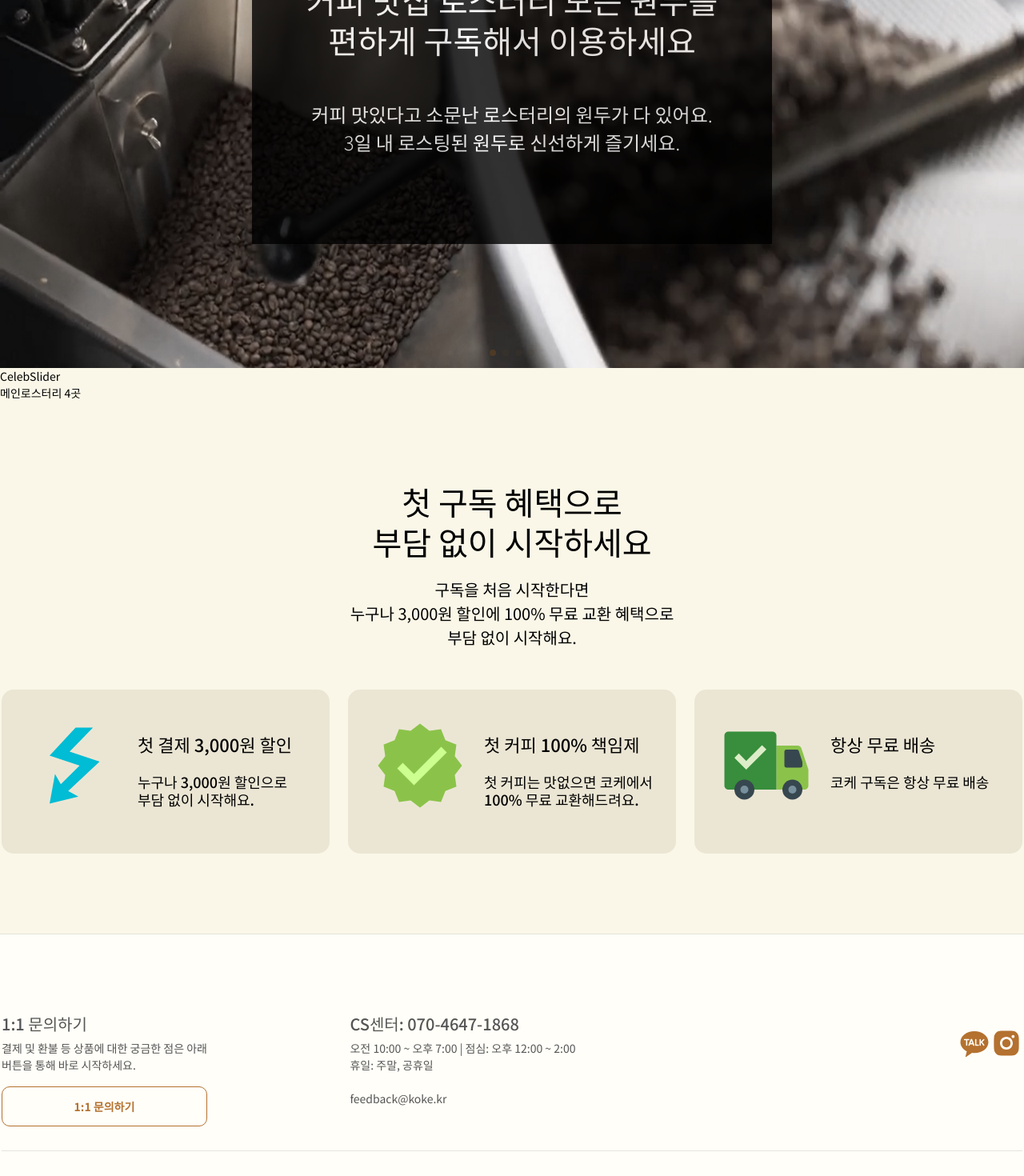
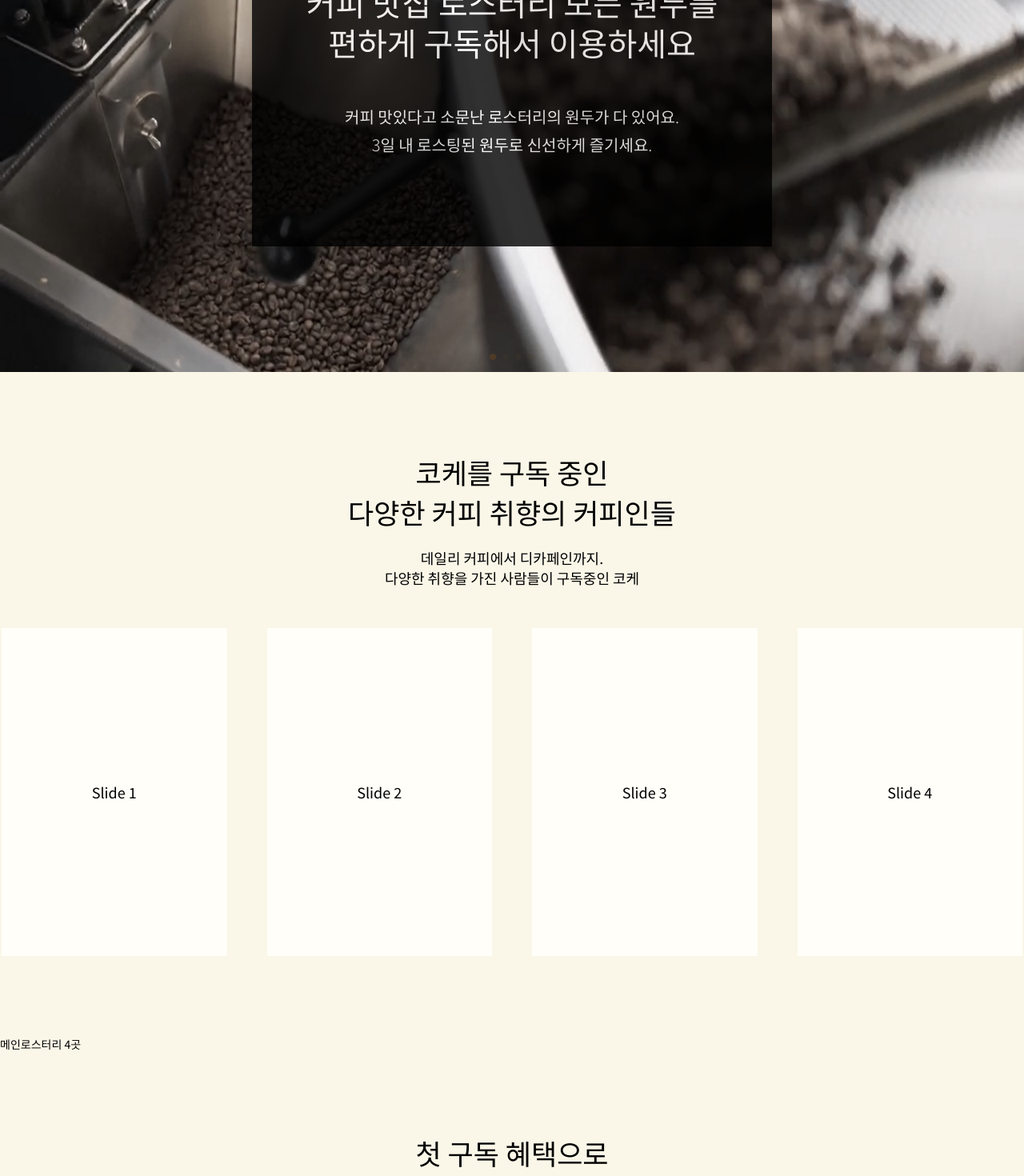
Before and after one commit to Team-KKOL/KOKE_Frontend, a React (Create React App) app: page / in a window 1280 px wide. Shown: the part 320-1790 px from the top of the page at 80% size. Built offline with nearby package versions, Linux system fonts and the light colour scheme; no server answers.

Commit message:
MainTitle 컴포넌트 생성

```diff
--- a/src/components/CelebSlider.jsx
+++ b/src/components/CelebSlider.jsx
@@ -1,11 +1,59 @@
-import React, { useEffect } from 'react'
+import React, { useEffect, useRef, useState } from "react";
+// Import Swiper React components
+import { Swiper, SwiperSlide } from "swiper/react";
+
+// Import Swiper styles
+// import "swiper/css";
+// import "swiper/css/pagination";
+
+import "./CelebSlider.modul.css";
+
+// import required modules
+import { Pagination } from "swiper";
+import { MainTitle, SubTitle } from "./MainTitle";
 
 export default function CelebSlider() {
+  return (
+    <>
+      <div className="titleBox">
+        <MainTitle Mtext={["코케를 구독 중인", <br />, "다양한 커피 취향의 커피인들"]} />
+        <SubTitle Stext={["데일리 커피에서 디카페인까지.", <br />, "다양한 취향을 가진 사람들이 구독중인 코케"]} />
+      </div>
 
-
-
-
-  return (
-    <div>CelebSlider</div>
-  )
+      <Swiper
+        slidesPerView={1}
+        spaceBetween={10}
+        pagination={{
+          clickable: true,
+        }}
+        breakpoints={{
+          "@0.00": {
+            slidesPerView: 1,
+            spaceBetween: 10,
+          },
+          "@0.75": {
+            slidesPerView: 2,
+            spaceBetween: 20,
+          },
+          "@1.00": {
+            slidesPerView: 3,
+            spaceBetween: 40,
+          },
+          "@1.50": {
+            slidesPerView: 4,
+            spaceBetween: 50,
+          },
+        }}
+        modules={[Pagination]}
+        className="mySwiper_celeb"
+      >
+        <SwiperSlide className="slideBolck">Slide 1</SwiperSlide>
+        <SwiperSlide className="slideBolck">Slide 2</SwiperSlide>
+        <SwiperSlide className="slideBolck">Slide 3</SwiperSlide>
+        <SwiperSlide className="slideBolck">Slide 4</SwiperSlide>
+        <SwiperSlide className="slideBolck">Slide 5</SwiperSlide>
+        <SwiperSlide className="slideBolck">Slide 6</SwiperSlide>
+      </Swiper>
+    </>
+  );
 }
--- /dev/null
+++ b/src/components/CelebSlider.modul.css
@@ -0,0 +1,63 @@
+/* #app { height: 100% } */
+/* html,
+body {
+  position: relative;
+  height: 100%;
+} */
+
+/* body {
+  background: #eee;
+  font-family: Helvetica Neue, Helvetica, Arial, sans-serif;
+  font-size: 14px;
+  color: #000;
+  margin: 0;
+  padding: 0;
+} */
+
+.titleBox {
+    text-align: center;
+    margin-top: 100px;
+}
+
+.mySwiper_celeb {
+  max-width: 1276px;
+  height: 410px;
+  margin-bottom: 100px;
+}
+
+.mySwiper_celeb .swiper-slide {
+  text-align: center;
+  font-size: 18px;
+  /* background: #fff; */
+  background: #fffef8;
+
+  /* Center slide text vertically */
+  display: -webkit-box;
+  display: -ms-flexbox;
+  display: -webkit-flex;
+  display: flex;
+  -webkit-box-pack: center;
+  -ms-flex-pack: center;
+  -webkit-justify-content: center;
+  justify-content: center;
+  -webkit-box-align: center;
+  -ms-flex-align: center;
+  -webkit-align-items: center;
+  align-items: center;
+}
+
+.mySwiper_celeb .swiper-slide img {
+  display: block;
+  width: 100%;
+  height: 100%;
+  object-fit: cover;
+}
+
+.mySwiper_celeb .swiper-button-next::after,
+.mySwiper_celeb .swiper-button-prev::after {
+  display: block;
+}
+
+.mySwiper_celeb  .swiper-pagination-bullet {
+    display: none;
+}
--- a/src/components/Header.jsx
+++ b/src/components/Header.jsx
@@ -75,7 +75,7 @@ export default function Header() {
         <Navbar.Collapse id="navbarScroll">
           <Nav
             className="me-auto my-2 my-lg-0"
-            style={{ maxHeight: "100px" }}
+            style={{ maxHeight: "100px", fontSize: "16px" }}
             navbarScroll
           >
             <Nav.Link
@@ -119,7 +119,7 @@ export default function Header() {
           {User.user === null ? (
             <Nav
               // className="me-auto my-2 my-lg-0"
-              style={{ maxHeight: "100px" }}
+              style={{ maxHeight: "100px", fontSize: "16px" }}
               navbarScroll
             >
               <Nav.Link
--- a/src/components/MainImg.jsx
+++ b/src/components/MainImg.jsx
@@ -3,17 +3,19 @@
 import { Swiper, SwiperSlide } from "swiper/react";
 
 // Import Swiper styles
-import "swiper/css";
-import "swiper/css/effect-fade";
-import "swiper/css/navigation";
-import "swiper/css/pagination";
+// import "swiper/css";
+// import "swiper/css/effect-fade";
+// import "swiper/css/navigation";
+// import "swiper/css/pagination";
 
 // import "./styles.css";
 // import "./components/MainImg.modul.css";
 
 // import required modules
 import { EffectFade, Navigation, Pagination, Autoplay } from "swiper";
-import styled from "styled-components";
+// import styled from "styled-components";
+// import styles from "./MainImg.modul.css"
+import "./MainImg.modul.css"
 
 // export default function App() {
 export default function MainImg() {
@@ -50,7 +52,7 @@ export default function MainImg() {
       </Swiper>
       <div className="grayBox">
         <h1>커피 맛집 로스터리 모든 원두를<br/>편하게 구독해서 이용하세요</h1>
-        <h4>커피 맛있다고 소문난 로스터리의 원두가 다 있어요.<br/>3일 내 로스팅된 원두로 신선하게 즐기세요.</h4>
+        <h5>커피 맛있다고 소문난 로스터리의 원두가 다 있어요.<br/>3일 내 로스팅된 원두로 신선하게 즐기세요.</h5>
       </div>
     </div>
   );
--- a/src/components/MainImg.modul.css
+++ b/src/components/MainImg.modul.css
@@ -1,12 +1,12 @@
-#app {
+/* #app {
     height: 100%
 }
 
 html,
 body {
     position: relative;
-    /* height: 100%; */
-}
+    height: 100%;
+} */
 
 body {
     /* background: #eee; */
@@ -23,6 +23,8 @@ body {
 
 .mySwiper {
     filter: grayscale(0.5);
+    width: 100vw;
+    height: calc(100vh - 70px - 15px);
 }
 
 .grayBox {
@@ -46,7 +48,7 @@ body {
     line-height: 50px;
 }
 
-.grayBox h4 {
+.grayBox h5 {
     color: #fff;
     margin: 30px 0;
     opacity: 1;
@@ -54,18 +56,14 @@ body {
     font-weight: 300;
 }
 
-.swiper {
-    width: 100vw;
-    height: calc(100vh - 70px - 20px);
-}
 
-.swiper-slide {
+.mySwiper .swiper-slide {
     background-position: center;
     /* background-size: cover; */
     background: no-repeat fixed center center/cover;
 }
 
-.swiper-slide img {
+.mySwiper .swiper-slide img {
     display: block;
     width: 100%;
     min-width: 1276px;
@@ -78,6 +76,6 @@ body {
 } */
 
 
-.swiper-pagination-bullet {
+.mySwiper .swiper-pagination-bullet {
     background-color: #60370f;
 }
--- /dev/null
+++ b/src/components/MainTitle.jsx
@@ -0,0 +1,28 @@
+import React from "react";
+import styled from "styled-components";
+
+const Title = styled.h3`
+  font-size: 35px;
+  font-weight: 400;
+  line-height: 50px;
+  margin-bottom: 20px;
+`;
+
+function MainTitle({Mtext}) {
+  return <Title>{Mtext}</Title>;
+}
+
+
+const SbTitle = styled.h3`
+  font-size: 18px;
+  font-weight: 400;
+  line-height: 25px;
+  margin-bottom: 50px;
+`;
+
+function SubTitle({Stext}) {
+  return <SbTitle>{Stext}</SbTitle>;
+}
+
+// export default {MainTitle, SubTitle};
+export {MainTitle, SubTitle};
--- a/src/components/SubscriptionEvent.jsx
+++ b/src/components/SubscriptionEvent.jsx
@@ -3,6 +3,7 @@ import React from "react";
 // import styled, { ThemeProvider } from "styled-components";
 import styled from "styled-components";
 import { FcElectricity, FcApproval, FcShipped } from "react-icons/fc";
+import { MainTitle, SubTitle } from "./MainTitle";
 
 export default function SubscriptionEvent() {
   const Outerbox = styled.div`
@@ -34,29 +35,21 @@ export default function SubscriptionEvent() {
   `;
 
   const BlockText01 = styled.h2`
-    font-size: 22px
+    font-size: 22px;
+    font-weight: 500;
   `;
 
   const BlockText02 = styled.h5`
     font-size: 18px;
     margin-top: 16px;
+    font-weight: 400;
   `;
 
   return (
     <>
       <Outerbox>
-        <h3 style={{ fontSize: "40px", fontWeight: "500", lineHeight: "50px", marginBottom: "20px" }}>
-          첫 구독 혜택으로
-          <br />
-          부담 없이 시작하세요
-        </h3>
-        <h5 style={{ fontSize: "20px", fontWeight: "400", lineHeight: "30px", marginBottom: "50px" }}>
-          구독을 처음 시작한다면
-          <br />
-          누구나 3,000원 할인에 100% 무료 교환 혜택으로
-          <br />
-          부담 없이 시작해요.
-        </h5>
+        <MainTitle Mtext={["첫 구독 혜택으로", <br />, "부담 없이 시작하세요"]} />
+        <SubTitle Stext={["구독을 처음 시작한다면", <br />, "누구나 3,000원 할인에 100% 무료 교환 혜택으로", <br />, "부담 없이 시작해요."]} />
 
         <div style={{ display: "flex", justifyContent: "space-between" }}>
            <IconOuterBlock>
@@ -66,7 +59,7 @@ export default function SubscriptionEvent() {
               />
             </IconBlock>
             <BlockTextBox>
-              <BlockText01>첫 결제 <string>3,000</string>원 할인</BlockText01>
+              <BlockText01>첫 결제 <strong>3,000</strong>원 할인</BlockText01>
               <BlockText02>누구나 3,000원 할인으로<br />부담 없이 시작해요.</BlockText02>
             </BlockTextBox>
           </IconOuterBlock>
@@ -78,7 +71,7 @@ export default function SubscriptionEvent() {
               />
             </IconBlock>
             <BlockTextBox>
-              <BlockText01>첫 커피 <string>100%</string> 책임제</BlockText01>
+              <BlockText01>첫 커피 <strong>100%</strong> 책임제</BlockText01>
               <BlockText02>첫 커피는 맛없으면 코케에서<br />100% 무료 교환해드려요.</BlockText02>
             </BlockTextBox>
           </IconOuterBlock>
```
